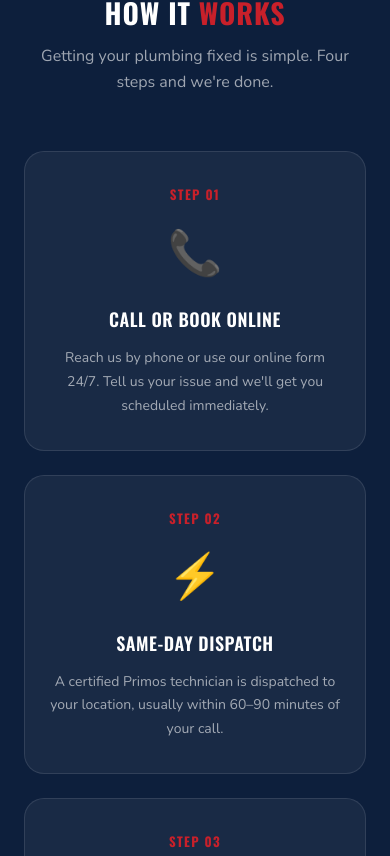
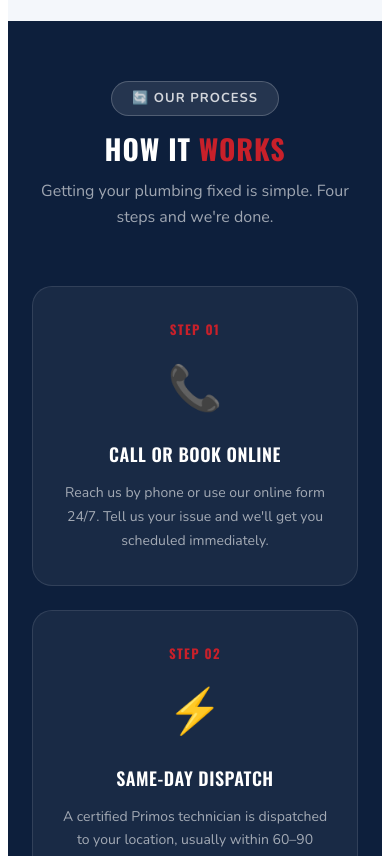
Before and after one commit to Johnny0182/Trade-Service_Business_Website-Template, a Next.js app: page / in a window 390 px wide. Shown: the part 6428-7284 px from the top of the page. Built offline with nearby package versions, Linux system fonts and the light colour scheme.

Commit message:
Changes to box sizes

```diff
--- a/app/components/WhyChooseUs.js
+++ b/app/components/WhyChooseUs.js
@@ -58,9 +58,10 @@ export default function WhyChooseUs() {
             display: 'grid',
             gridTemplateColumns: 'repeat(auto-fit, minmax(220px, 1fr))',
             gap: 24,
+            alignItems: 'stretch',
           }}>
             {steps.map((step, i) => (
-              <div key={i} style={{ textAlign: 'center', position: 'relative' }}>
+              <div key={i} style={{ textAlign: 'center', position: 'relative', height: '100%' }}>
                 {/* Connector line (desktop) */}
                 {i < steps.length - 1 && (
                   <div style={{
@@ -74,9 +75,10 @@ export default function WhyChooseUs() {
                   }} />
                 )}
                 <div style={{
-                  display: 'inline-flex',
+                  display: 'flex',
                   flexDirection: 'column',
                   alignItems: 'center',
+                  justifyContent: 'flex-start',
                   background: 'rgba(255,255,255,0.05)',
                   border: '1px solid rgba(255,255,255,0.1)',
                   borderRadius: 20,
@@ -84,6 +86,8 @@ export default function WhyChooseUs() {
                   transition: 'background 0.3s, border-color 0.3s',
                   cursor: 'default',
                   width: '100%',
+                  minHeight: 'clamp(260px, 30vw, 300px)',
+                  height: '100%',
                 }}
                   onMouseEnter={(e) => {
                     e.currentTarget.style.background = 'rgba(200,32,42,0.15)';
--- a/app/globals.css
+++ b/app/globals.css
@@ -24,6 +24,7 @@
 
 html {
   scroll-behavior: smooth;
+  scrollbar-gutter: stable both-edges;
 }
 
 body {
@@ -32,6 +33,8 @@ body {
   background: var(--white);
   line-height: 1.6;
   overflow-x: hidden;
+  -webkit-overflow-scrolling: touch;
+  text-rendering: optimizeLegibility;
 }
 
 a {
@@ -136,6 +139,28 @@ select.service-select option {
   background-color: white !important;
 }
 
+@media (prefers-reduced-motion: reduce) {
+  html {
+    scroll-behavior: auto;
+  }
+
+  *, *::before, *::after {
+    animation-duration: 0.01ms !important;
+    animation-iteration-count: 1 !important;
+    transition-duration: 0.01ms !important;
+    scroll-behavior: auto !important;
+  }
+}
+
+section {
+  scroll-margin-top: 88px;
+}
+
+img, svg, video, canvas {
+  max-width: 100%;
+  height: auto;
+}
+
 /* Mobile hamburger */
 @media (max-width: 768px) {
   .desktop-nav { display: none !important; }
@@ -155,4 +180,8 @@ select.service-select option {
     word-break: normal;
     overflow-wrap: anywhere;
   }
+
+  section {
+    scroll-margin-top: 74px;
+  }
 }
```
